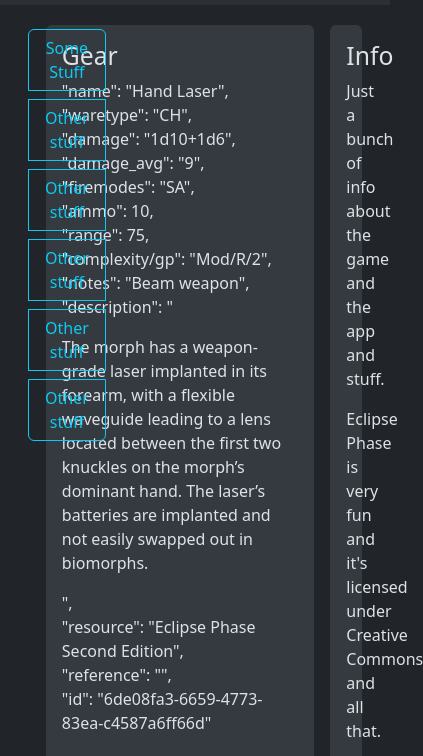
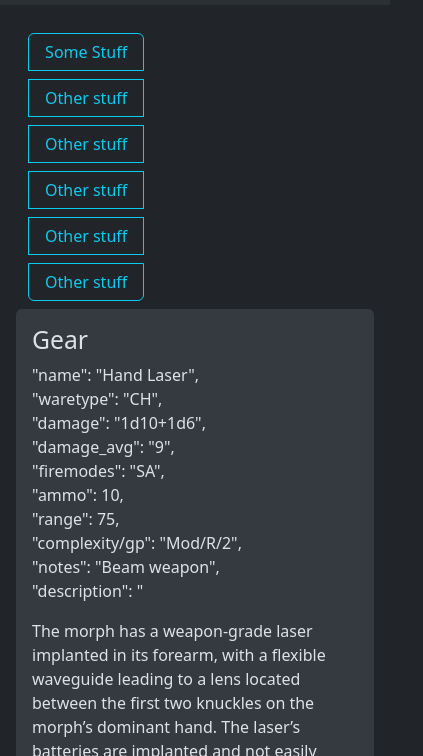
Before and after one commit to beirnest/EP2-Muse, a plain HTML site: page index.html in a window 390 px wide. Shown: the part 51-807 px from the top of the page, 423 px wide, since content can reach past the window. Drawn offline with nearby package versions, Linux system fonts and the light colour scheme.

Commit message:
Made Mock Up responsive

```diff
--- a/index.html
+++ b/index.html
@@ -41,8 +41,8 @@
     </nav>
     <div class="container-fluid bg-body-primary mt-3">
         <div data-bs-theme="dark"class="row p-1 justify-content-evenly">
-            <div data-bs-theme="dark" class="row">
-                <div class="col-1">
+            <div class="row">
+                <div class="col-md-1 mt-1">
                     <div class="btn-group-vertical">
                         <button class="btn my-1 px-3 btn-outline-info" href="#">Some Stuff</button>
                         <button class="btn my-1 px-3 btn-outline-info">Other stuff</button>
@@ -52,7 +52,7 @@
                         <button class="btn my-1 px-3 btn-outline-info">Other stuff</button>
                     </div>
                 </div>
-                <div class="col-9 p-3 text-body bg-body-secondary rounded">
+                <div class="col-md-8 p-3 me-5 mt-1 text-body bg-body-secondary rounded">
                     <h2>Gear</h2>
                     <p>
                         "name": "Hand Laser",<br>
@@ -70,14 +70,13 @@
                         "id": "6de08fa3-6659-4773-83ea-c4587a6ff66d"
                     </p>
                 </div>
-                <div class ="col-2 px-3">
-                    <div class="p-3 text-body bg-body-secondary rounded">
+                  <div class="col-md-2 p-3 mt-1 text-body bg-body-secondary rounded">
                         <h2>Info</h2>
                         <p>Just a bunch of info about the game and the app and stuff.</p>
                         <p>Eclipse Phase is very fun and it's licensed under Creative Commons and all that.</p>
                         <p>I made this!</p>
-                    </div>
-                </div>
+                        <p>Lorem ipsum dolor, sit amet consectetur adipisicing elit. Ab, aspernatur! Tempora aperiam modi dolor nobis ipsam iste saepe, quis voluptates voluptas aliquam commodi voluptate repellat reprehenderit, temporibus odit corporis doloribus!</p>
+                  </div>
             </div>
         </div>
     </div>
```
